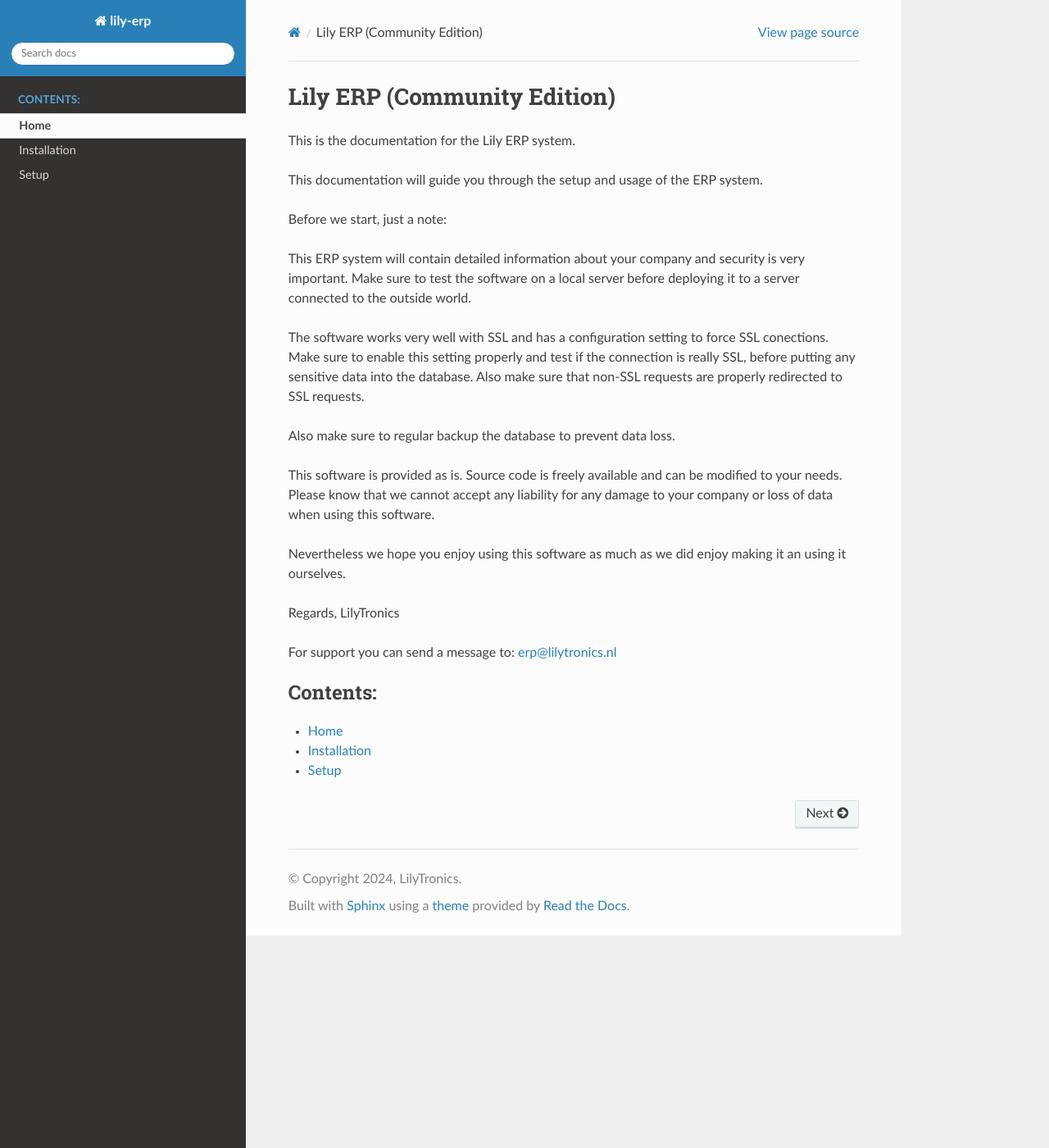
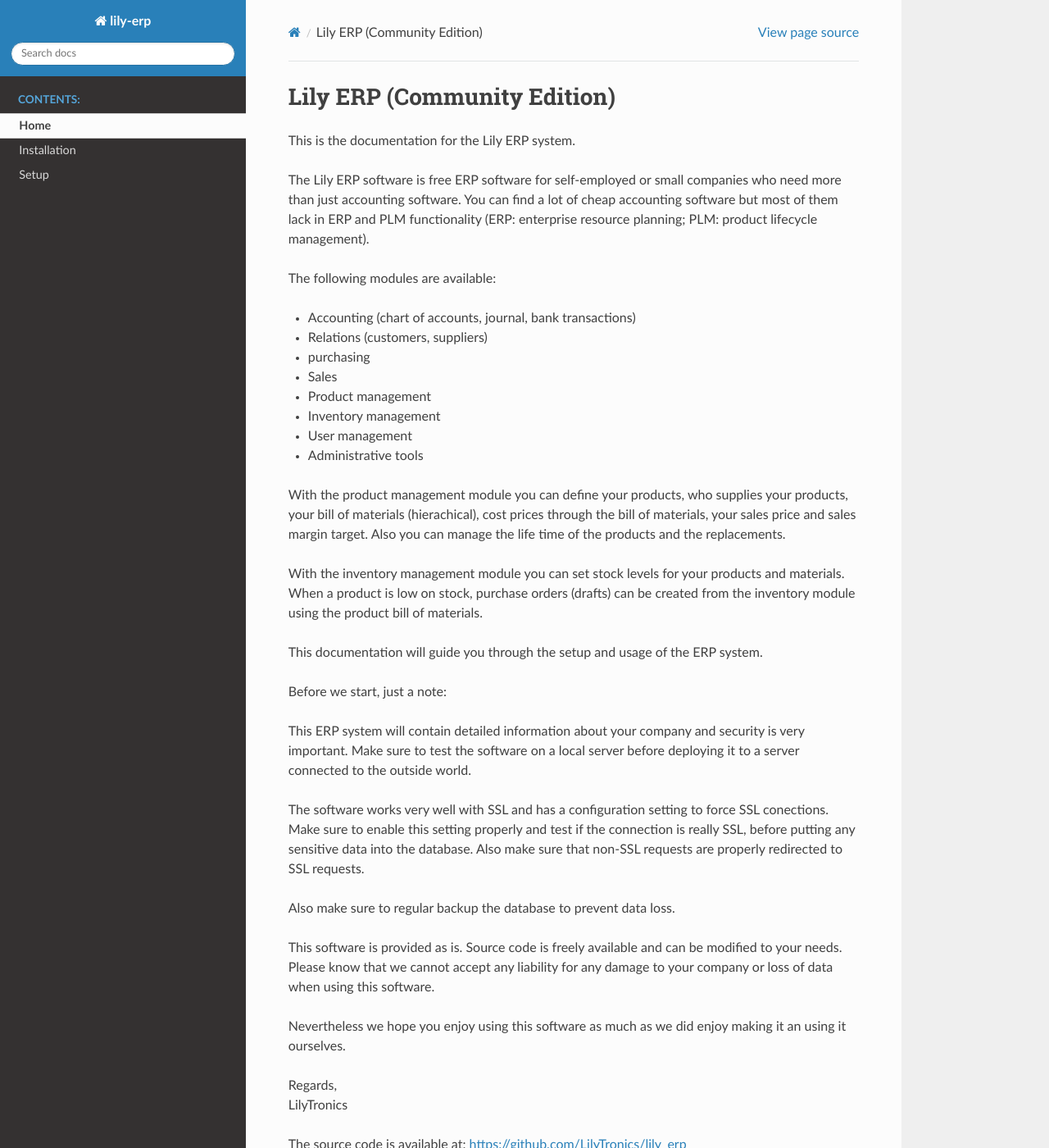
Before and after one commit to LilyTronics/lily_erp, a Sphinx documentation site: the page built from docs/index.rst, in a window 1280 px wide and 1400 px high. Shown: the whole window at 82% size. Built offline with Sphinx 7.4.7 and the Read the Docs theme 3.1.0, drawn with Linux system fonts in a browser that asks for light colours; some of the changed text lies outside the part shown.

Commit message:
updated home page

```diff
--- a/docs/index.rst
+++ b/docs/index.rst
@@ -2,6 +2,29 @@
 ==============================================
 
 This is the documentation for the Lily ERP system.
+
+The Lily ERP software is free ERP software for self-employed or small companies who need more than
+just accounting software. You can find a lot of cheap accounting software but most of them lack in
+ERP and PLM functionality (ERP: enterprise resource planning; PLM: product lifecycle management).
+
+The following modules are available:
+
+* Accounting (chart of accounts, journal, bank transactions)
+* Relations (customers, suppliers)
+* purchasing
+* Sales
+* Product management
+* Inventory management
+* User management
+* Administrative tools
+
+With the product management module you can define your products, who supplies your products,
+your bill of materials (hierachical), cost prices through the bill of materials, your sales price
+and sales margin target. Also you can manage the life time of the products and the replacements.
+
+With the inventory management module you can set stock levels for your products and materials.
+When a product is low on stock, purchase orders (drafts) can be created from the inventory module using
+the product bill of materials.
 
 This documentation will guide you through the setup and usage of the ERP system.
 
@@ -25,10 +48,14 @@
 Nevertheless we hope you enjoy using this software as much as we did enjoy making it an using it
 ourselves.
 
-Regards,
-LilyTronics
+| Regards,
+| LilyTronics
 
-For support you can send a message to: erp@lilytronics.nl
+The source code is available at: https://github.com/LilyTronics/lily_erp
+
+If you want to post an issue (bug, feature request, etc.): https://github.com/LilyTronics/lily_erp/issues
+
+If you rather want direct contact: erp@lilytronics.nl
 
 
 .. toctree::
```
